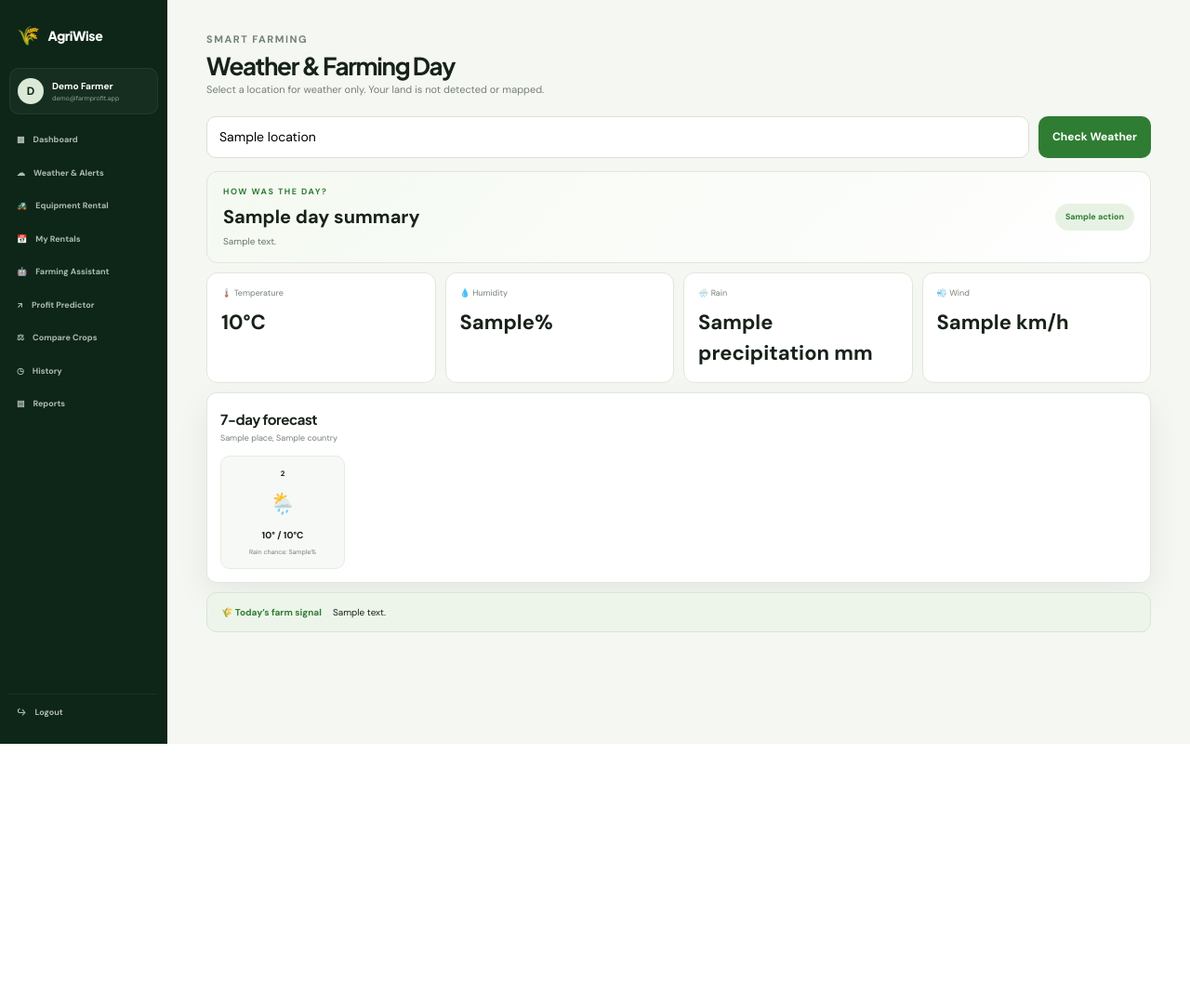
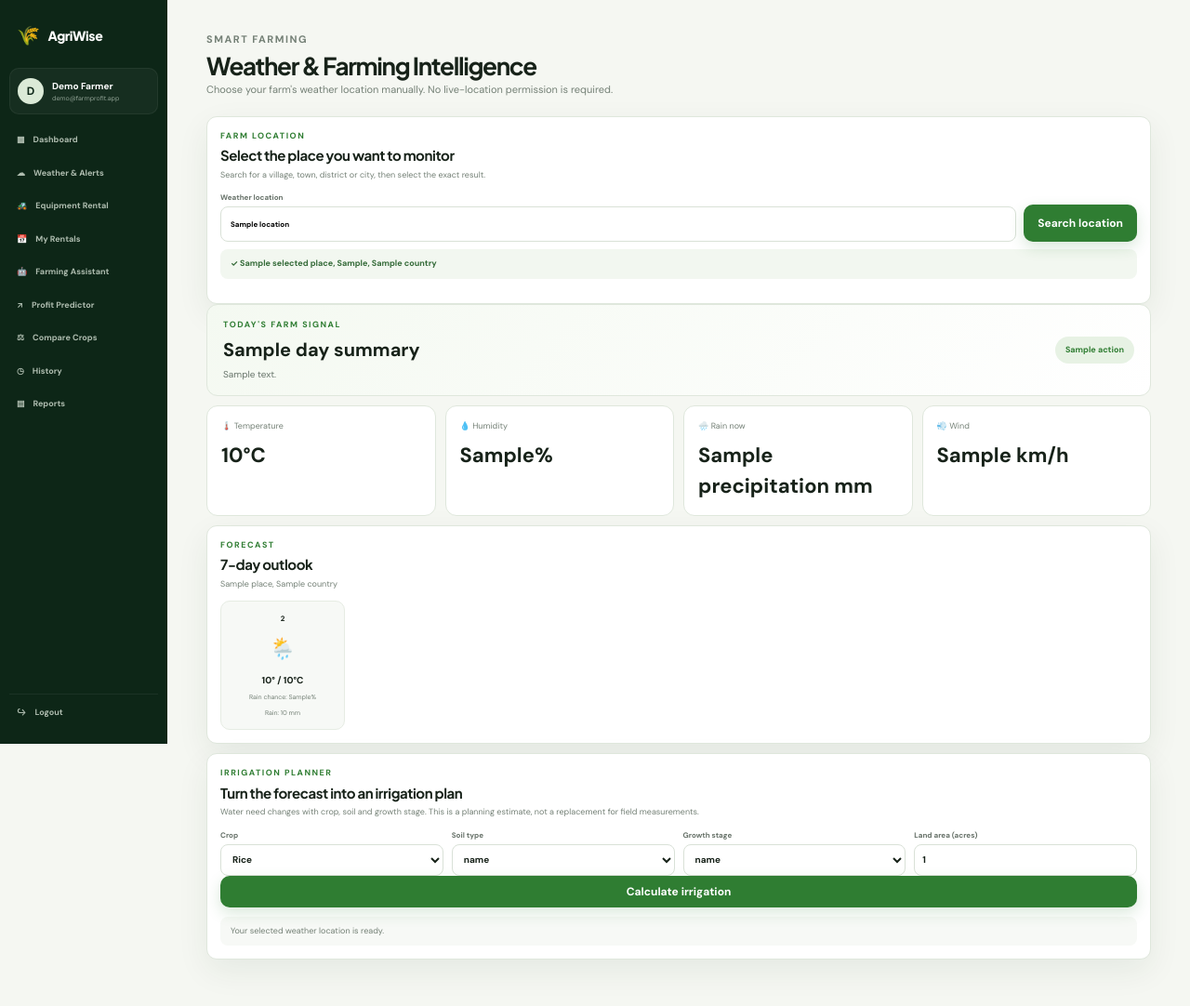
Before and after one commit to 99240041346-beep/99240041346-beep-99240041346-beep-farmprofit-hackatho, a Flask app: template templates/weather.html in a window 1280 px wide. Shown: the whole page at 93% size. Before the commit the page ends 800 px from the top, so only its background shows below. Run offline with Flask 3, Linux system fonts and the light colour scheme; a user stored in the database is signed in; tables that the repository leaves empty hold one stand-in row (values such as "Sample post"); the template is opened without the code that fills it: most values are stand-ins (such as "Sample title", 1, 10 or a date in 2020).

Commit message:
Improve farm location and irrigation workflow

```diff
--- a/templates/weather.html
+++ b/templates/weather.html
@@ -1,13 +1,19 @@
 {% extends 'base.html' %}
-{% block title %}Weather & Farming Day{% endblock %}
+{% block title %}Weather & Farming Intelligence{% endblock %}
 {% block content %}
-<section class="page-head"><div><p class="eyebrow">SMART FARMING</p><h1>Weather & Farming Day</h1><p>Select a location for weather only. Your land is not detected or mapped.</p></div></section>
-<form class="search-bar" method="get"><input name="location" value="{{ location }}" placeholder="Search village, town, district or city"><button class="btn primary">Check Weather</button></form>
+<section class="page-head"><div><p class="eyebrow">SMART FARMING</p><h1>Weather & Farming Intelligence</h1><p>Choose your farm's weather location manually. No live-location permission is required.</p></div></section>
+<section class="panel location-panel"><div class="panel-head"><div><div class="eyebrow">FARM LOCATION</div><h2>Select the place you want to monitor</h2><p>Search for a village, town, district or city, then select the exact result.</p></div></div>
+<div class="location-search-row weather-location-row"><label>Weather location<input id="weatherLocationInput" type="search" value="{{ location }}" placeholder="e.g. Pudukkottai, Chennai, Coimbatore" autocomplete="off"></label><button class="btn btn-primary" type="button" id="weatherLocationSearch">Search location</button></div>
+<div id="locationResults" class="location-results" hidden></div>
+<div id="selectedWeatherLocation" class="selected-location">{% if selected_place %}✓ {{ selected_place.name }}{% if selected_place.admin1 %}, {{ selected_place.admin1 }}{% endif %}{% if selected_place.country %}, {{ selected_place.country }}{% endif %}{% else %}Search and select a location to load weather.{% endif %}</div></section>
 {% if error %}<div class="flash error">{{ error }}</div>{% endif %}
 {% if weather %}
-{% if day_summary %}<div class="day-summary"><div><div class="eyebrow">HOW WAS THE DAY?</div><h2>{{ day_summary.label }}</h2><p>{{ day_summary.message }}</p></div><strong>{{ day_summary.action }}</strong></div>{% endif %}
-<div class="stats-grid weather-stats"><div class="stat-card"><span>🌡️ Temperature</span><strong>{{ weather.current.temperature_2m }}°C</strong></div><div class="stat-card"><span>💧 Humidity</span><strong>{{ weather.current.relative_humidity_2m }}%</strong></div><div class="stat-card"><span>🌧️ Rain</span><strong>{{ weather.current.precipitation }} mm</strong></div><div class="stat-card"><span>💨 Wind</span><strong>{{ weather.current.wind_speed_10m }} km/h</strong></div></div>
-<div class="panel"><div class="panel-head"><div><h2>7-day forecast</h2><p>{{ weather.place.name }}, {{ weather.place.country }}</p></div></div><div class="forecast-grid">{% for i in range(weather.daily.time|length) %}<div class="forecast-card"><b>{{ weather.daily.time[i] }}</b><span>🌦️</span><strong>{{ weather.daily.temperature_2m_max[i] }}° / {{ weather.daily.temperature_2m_min[i] }}°C</strong><small>Rain chance: {{ weather.daily.precipitation_probability_max[i] }}%</small></div>{% endfor %}</div></div>
-<div class="alert-banner"><strong>🌾 Today’s farm signal</strong><span>{{ day_summary.message if day_summary else "Use rainfall probability, crop stage and soil moisture before irrigation." }}</span></div>
+{% if day_summary %}<div class="day-summary"><div><div class="eyebrow">TODAY'S FARM SIGNAL</div><h2>{{ day_summary.label }}</h2><p>{{ day_summary.message }}</p></div><strong>{{ day_summary.action }}</strong></div>{% endif %}
+<div class="stats-grid weather-stats"><div class="stat-card"><span>🌡️ Temperature</span><strong>{{ weather.current.temperature_2m }}°C</strong></div><div class="stat-card"><span>💧 Humidity</span><strong>{{ weather.current.relative_humidity_2m }}%</strong></div><div class="stat-card"><span>🌧️ Rain now</span><strong>{{ weather.current.precipitation }} mm</strong></div><div class="stat-card"><span>💨 Wind</span><strong>{{ weather.current.wind_speed_10m }} km/h</strong></div></div>
+<section class="panel"><div class="panel-head"><div><div class="eyebrow">FORECAST</div><h2>7-day outlook</h2><p>{{ weather.place.name }}, {{ weather.place.country }}</p></div></div><div class="forecast-grid">{% for i in range(weather.daily.time|length) %}<div class="forecast-card"><b>{{ weather.daily.time[i] }}</b><span>🌦️</span><strong>{{ weather.daily.temperature_2m_max[i] }}° / {{ weather.daily.temperature_2m_min[i] }}°C</strong><small>Rain chance: {{ weather.daily.precipitation_probability_max[i] }}%</small><small>Rain: {{ weather.daily.precipitation_sum[i] }} mm</small></div>{% endfor %}</div></section>
+<section class="panel agri-intelligence-panel"><div class="panel-head"><div><div class="eyebrow">IRRIGATION PLANNER</div><h2>Turn the forecast into an irrigation plan</h2><p>Water need changes with crop, soil and growth stage. This is a planning estimate, not a replacement for field measurements.</p></div></div>
+<div class="field-row four irrigation-controls"><label>Crop<select id="irrigationCrop">{% for crop, info in crops.items() %}<option value="{{ crop }}">{{ crop }}</option>{% endfor %}</select></label><label>Soil type<select id="irrigationSoil">{% for soil in soil_profiles.keys() %}<option value="{{ soil }}" {% if soil=='Loamy' %}selected{% endif %}>{{ soil }}</option>{% endfor %}</select></label><label>Growth stage<select id="irrigationStage">{% for stage in crop_stages.keys() %}<option value="{{ stage }}" {% if stage=='Vegetative' %}selected{% endif %}>{{ stage }}</option>{% endfor %}</select></label><label>Land area (acres)<input id="irrigationArea" type="number" min="0.1" step="0.1" value="1"></label></div>
+<div class="irrigation-action-wrap"><button class="btn btn-primary" type="button" id="checkIrrigation">Calculate irrigation</button></div><div id="irrigationStatus" class="irrigation-status">Your selected weather location is ready.</div><div id="irrigationResult" class="irrigation-result" hidden></div></section>
 {% endif %}
 {% endblock %}
+{% block scripts %}<script>window.WEATHER_PAGE={selectedPlace:{{ selected_place|tojson if selected_place else 'null' }}};</script>{% endblock %}
```
